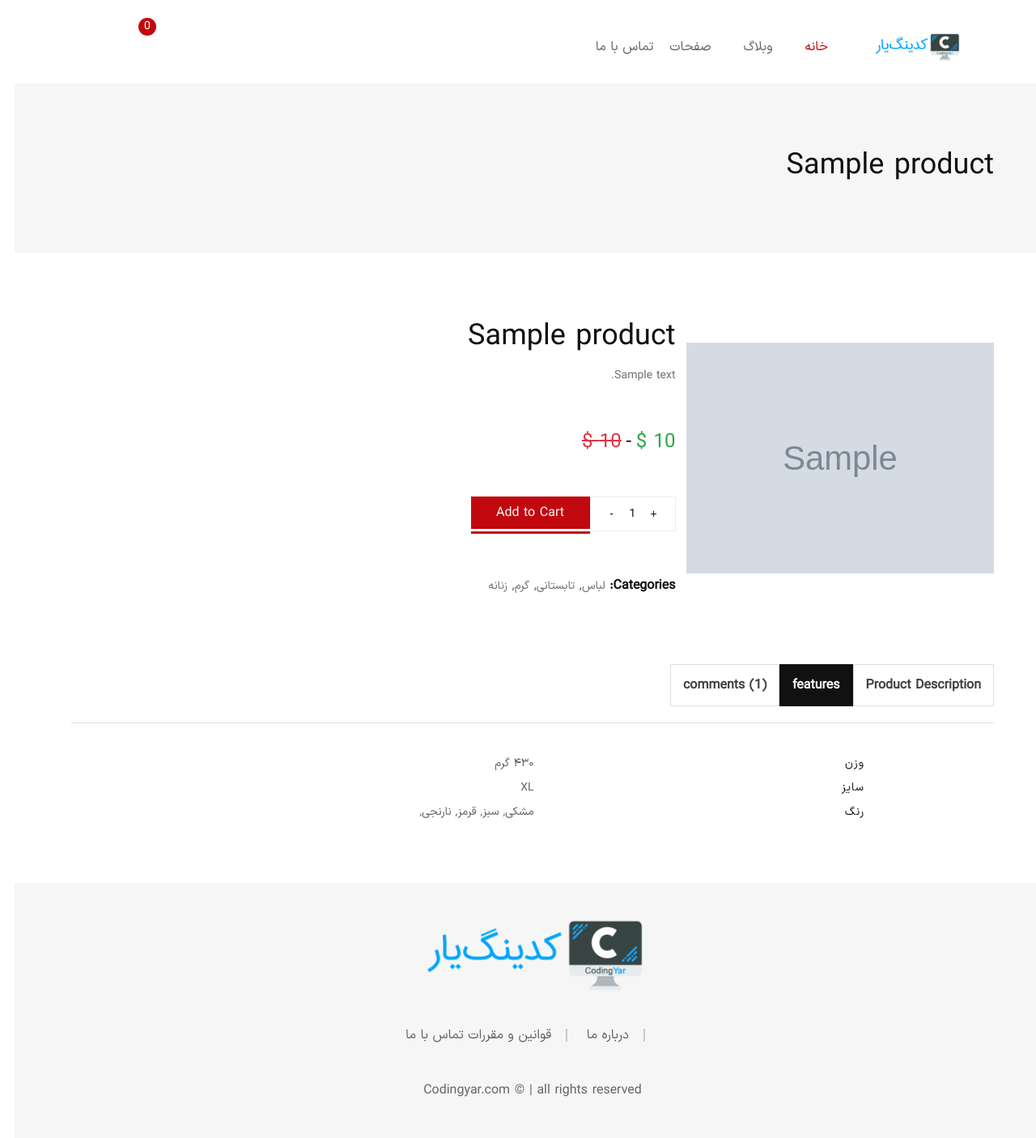
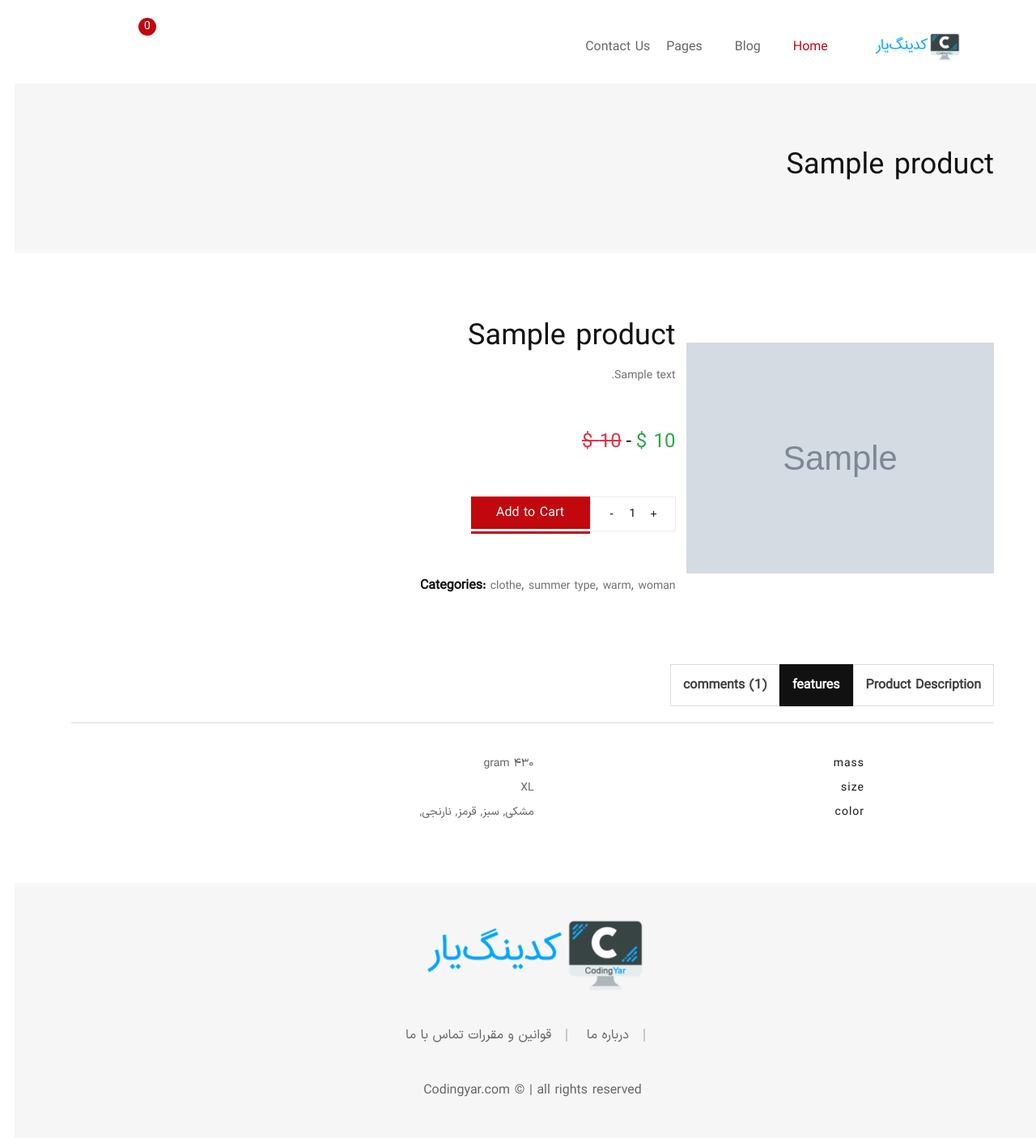
Before and after one commit to MalekJavad/onlineshop, a Django app: page /products/1 in a window 1280 px wide, after a click on "features". Shown: the whole page at 81% size. Run offline with Django 4.2, Linux system fonts and the light colour scheme; tables that the repository leaves empty hold one stand-in row (values such as "Sample post"); grey boxes marked "Sample" are stand-in pictures; parts of the project's set-up code (start-up, migrations or seed data) failed here and were passed over; some libraries are stand-ins or nearby versions; some web fonts are replaced.

Commit message:
optimized translation for product and cart app & add trans in main template folder without compiling... idk

```diff
--- a/cart/templates/cart/cart_detail.html
+++ b/cart/templates/cart/cart_detail.html
@@ -6,7 +6,7 @@
 {% load comment_tags %}
 
 {% block page_title %}
-    سبد خرید
+    {% trans 'Cart' %}
 {% endblock page_title %}
 
 {% block content %}
--- a/products/templates/products/product_detail.html
+++ b/products/templates/products/product_detail.html
@@ -6,7 +6,7 @@
 {% load comment_tags %}
 
 {% block page_title %}
-    جزئیات محصول: {{ product.title }}
+    {% trans 'product detail of' %} {{ product.title }}
 {% endblock page_title %}
 
 {% block content %}
@@ -61,10 +61,10 @@
                                 </div>
                                 <div class="product-footer-meta mt-5 pt-5">
                                     <p><span class="m-0">{% trans 'categories' %}:</span>
-                                        <a href="shop.html">لباس</a>,
-                                        <a href="shop.html">تابستانی</a>,
-                                        <a href="shop.html">گرم</a>,
-                                        <a href="shop.html">زنانه</a>
+                                        <a href="shop.html">{% trans 'clothe' %}</a>,
+                                        <a href="shop.html">{% trans 'summer type' %}</a>,
+                                        <a href="shop.html">{% trans 'warm' %}</a>,
+                                        <a href="shop.html">{% trans 'woman' %}</a>
                                     </p>
                                 </div>
                             </div>
@@ -102,15 +102,15 @@
                                             <table class="table shop_attributes">
                                                 <tbody>
                                                 <tr>
-                                                    <th>وزن</th>
-                                                    <td>۴۳۰ گرم</td>
+                                                    <th>{% trans 'mass' %}</th>
+                                                    <td>۴۳۰ {% trans 'gram' %}</td>
                                                 </tr>
                                                 <tr>
-                                                    <th>سایز</th>
+                                                    <th>{% trans 'size' %}</th>
                                                     <td>XL</td>
                                                 </tr>
                                                 <tr>
-                                                    <th>رنگ</th>
+                                                    <th>{% trans 'color' %}</th>
                                                     <td>
                                                         <a href="shop-sidebar.html">مشکی</a>,
                                                         <a href="shop-sidebar.html">سبز</a>,
@@ -126,7 +126,7 @@
                                          aria-labelledby="nav-reviews-tab">
                                         <div class="product-reviews">
                                             <h3 class="review__title">{{ product.comments.all|only_active_comments|length }}
-                                                نظر برای {{ product.title }}</h3>
+                                                {% trans 'comment for' %} {{ product.title }}</h3>
                                             <ul class="review__list">
                                                 {% for comment in product.comments.all|only_active_comments %}
                                                     <li class="review__item">
@@ -169,7 +169,7 @@
                                                                   method="post">
                                                                 {% csrf_token %}
                                                                 {{ comment_form|crispy }}
-                                                                <input type="submit" value="ارسال" class="btn">
+                                                                <input type="submit" value="{% trans 'send' %}" class="btn">
                                                             </form>
                                                         {% else %}
                                                             <p>{% trans 'to write your comment, please' %} <a
--- a/templates/_base.html
+++ b/templates/_base.html
@@ -72,22 +72,22 @@
                             <ul class="mainmenu d-lg-flex jusity-content-end jusity-content-lg-start pt-4">
                                 <li class="mainmenu__item menu-item-has-children active">
                                     <a href="{% url 'product_list' %}" class="mainmenu__link">
-                                        <span class="mm-text">خانه</span>
+                                        <span class="mm-text">{% trans 'Home' %}</span>
                                     </a>
                                 </li>
                                 <li class="mainmenu__item menu-item-has-children">
                                     <a href="Blog.html" class="mainmenu__link">
-                                        <span class="mm-text">وبلاگ</span>
+                                        <span class="mm-text">{% trans 'Blog' %}</span>
                                     </a>
                                 </li>
                                 <li class="mainmenu__item menu-item-has-children">
                                     <a href="#" class="mainmenu__link">
-                                        <span class="mm-text">صفحات</span>
+                                        <span class="mm-text">{% trans 'Pages' %}</span>
                                     </a>
                                 </li>
                                 <li class="mainmenu__item">
                                     <a href="contact-us.html" class="mainmenu__link">
-                                        <span class="mm-text">تماس با ما</span>
+                                        <span class="mm-text">{% trans 'Contact Us' %}</span>
                                     </a>
                                 </li>
                             </ul>
@@ -125,7 +125,7 @@
                                     </li>
                                 {% endif %}
                                 <li>
-                                    <a class="text-right" href="order-tracking.html">تاریخچه سفارشات</a>
+                                    <a class="text-right" href="order-tracking.html">{% trans 'order history' %}</a>
                                 </li>
                             </ul>
                         </li>
--- a/templates/home.html
+++ b/templates/home.html
@@ -1,9 +1,10 @@
 {% extends '_base.html' %}
+{% load i18n %}
 
 {% block page_title %}
-    Home Page
+    {% trans 'Home Page' %}
 {% endblock page_title %}
 
 {% block content %}
-    <h1>This is Home Page mate!</h1>
+    <h1>{% trans 'This is Home Page mate!' %}</h1>
 {% endblock content %}
```
Also changed, not shown: products/templates/products/product_list.html (+5 -5 lines), cart/locale/fa/LC_MESSAGES/django.po, products/locale/fa/LC_MESSAGES/django.po, 1 other file.
